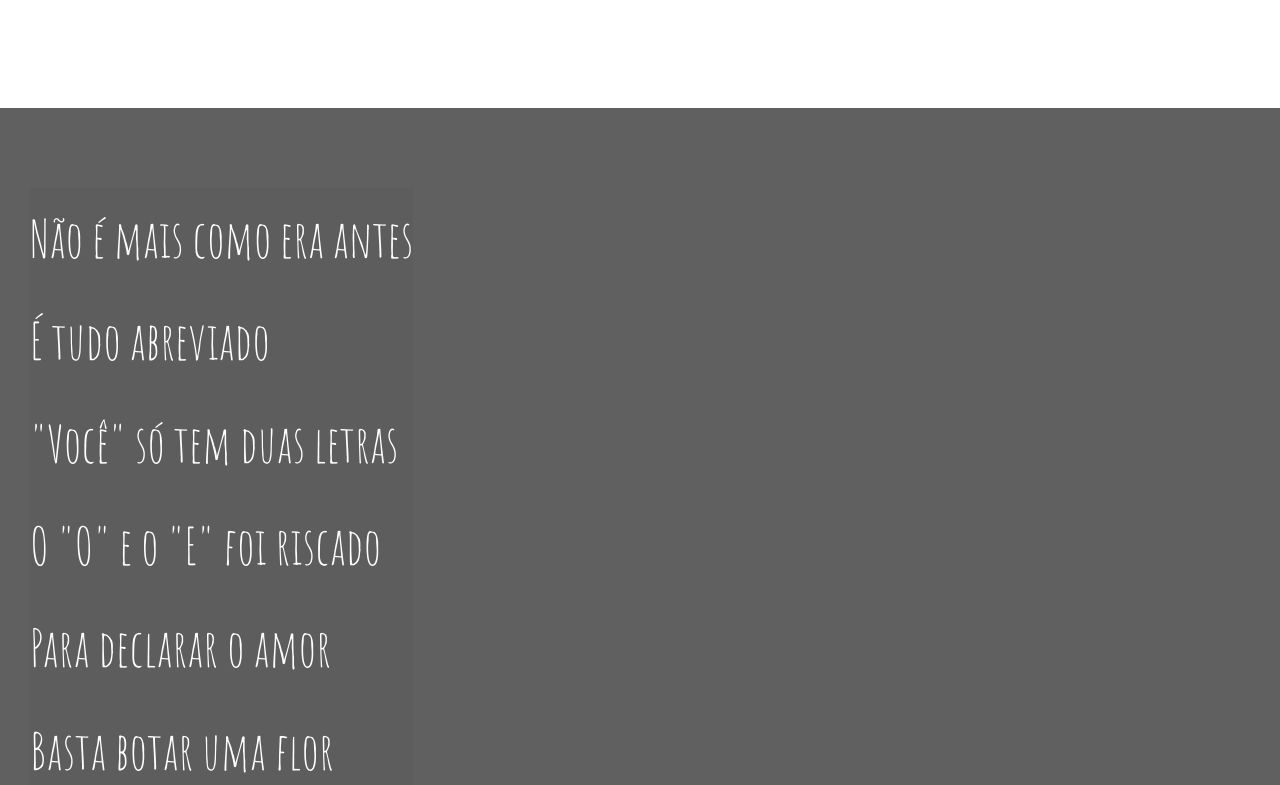
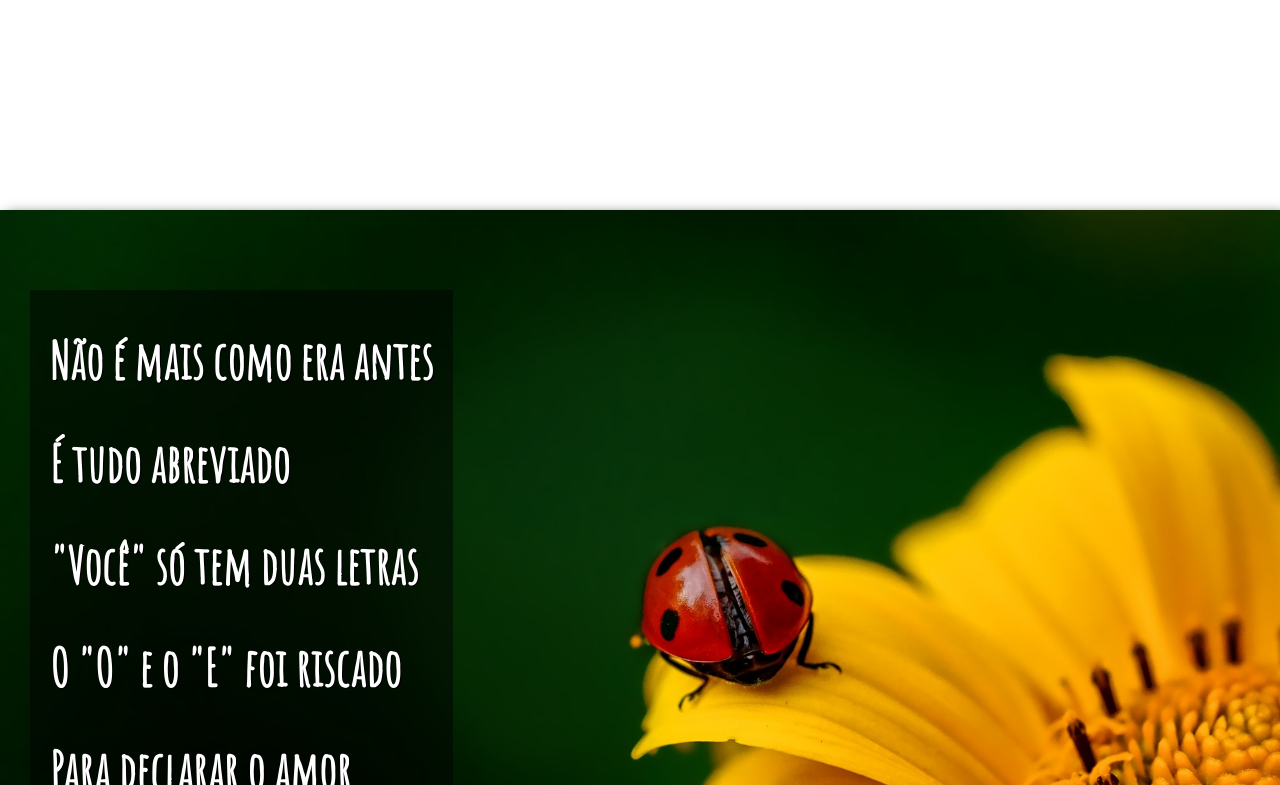
Before and after one commit to ana-carolsoares/exercicios, a plain HTML site: page desafio/desafio012/index.html in a window 1280 px wide. Shown: the part 1015-1800 px from the top of the page. Drawn offline with Linux system fonts and the light colour scheme.

Commit message:
finalização

```diff
--- a/desafio/desafio012/estilo/style.css
+++ b/desafio/desafio012/estilo/style.css
@@ -53,7 +53,21 @@ section{
     line-height: 2em;
     padding-left: 30px;
     font-family: var(--font3);
+    font-weight: bolder;
     font-size: 4.0vw;
+
+}
+section p{
+    padding-bottom: 2em;
+}
+section#img01{
+    background-image: url('../imagens/background001.jpg');
+    background-position: right center;
+
+}
+section#img02{
+    background-image: url('../imagens/background002.jpg');
+    background-position: right center;
 
 }
 .normal{
@@ -63,11 +77,15 @@ section{
 .imagem{
     background-color: rgba(0, 0, 0, 0.432);
     color: white;
-
+    box-shadow: 6px 6px 13px 0px black;
+    background-size: cover;
+    background-attachment: fixed;
 }
 .imagem >p{
     display: inline-block;
-    background-color: rgba(0, 0, 0, 0.027);
+    background-color: rgba(0, 0, 0, 0.473);
+    text-shadow: 1px 1px 0px rgb(0, 0, 0);
+    padding: 20px;
 }
 
 footer{
--- a/desafio/desafio012/index.html
+++ b/desafio/desafio012/index.html
@@ -26,7 +26,7 @@
         </p>
     </section>
 
-    <section class="imagem">
+    <section class="imagem" id="img01">
         <p>
             Não é mais como era antes<br>
             É tudo abreviado<br>
@@ -59,7 +59,7 @@
         </p>
     </section>
 
-    <section class="imagem">
+    <section class="imagem" id="img02">
         <p>
             Tenho saudade das cartas <br>
             Escritas com a própria mão <br>
```
